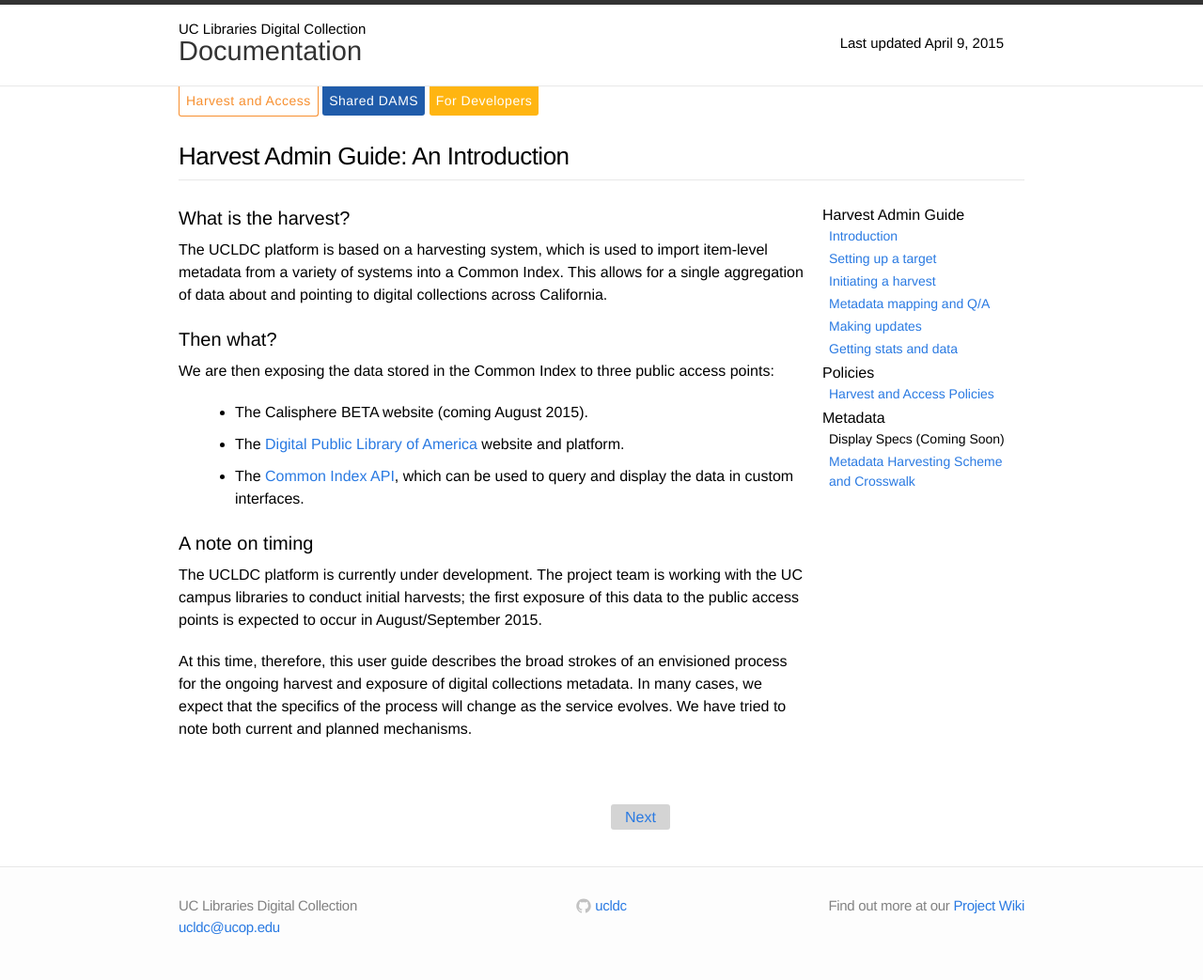
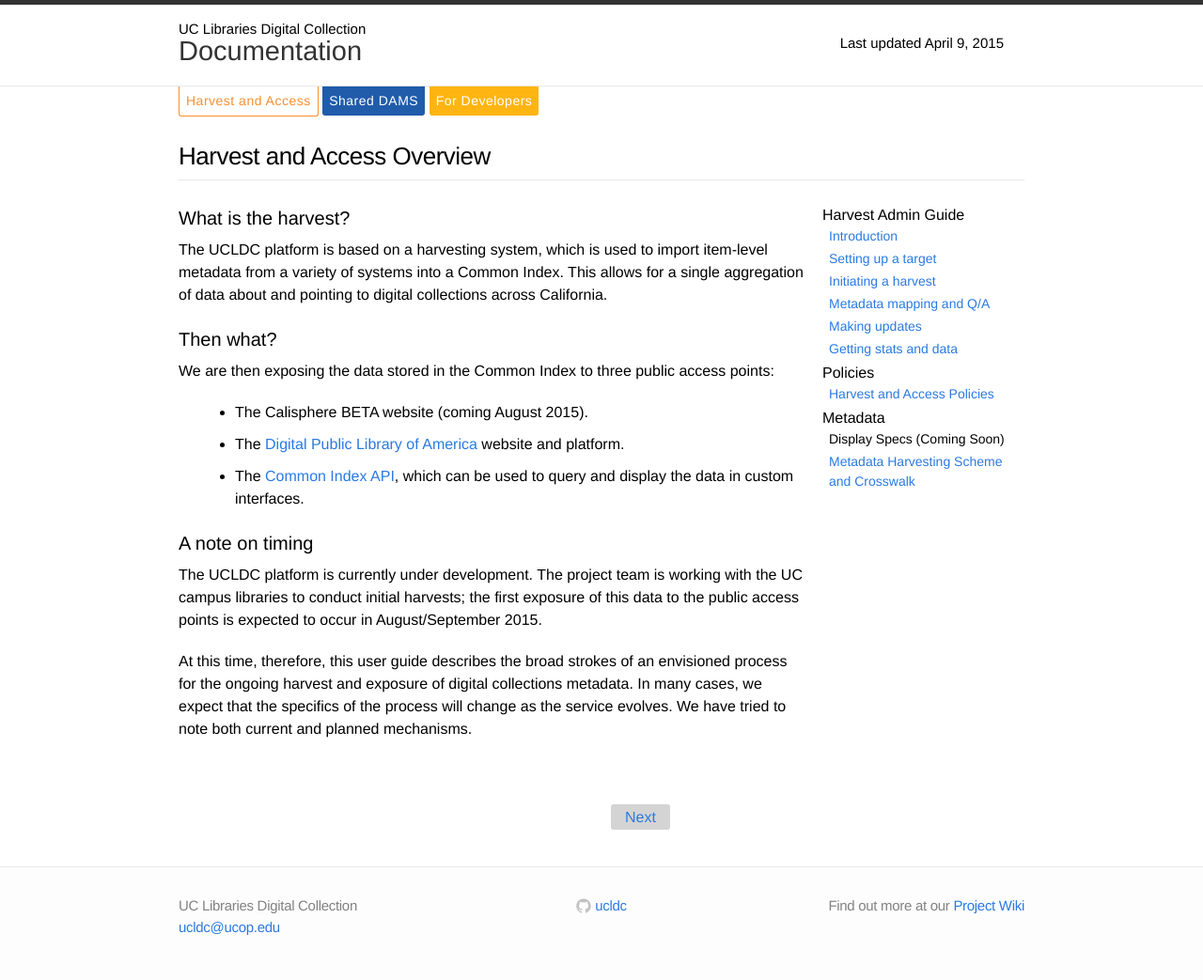
Before and after one commit to ucldc/ucldc-docs, a Jekyll site: the page built from docs/registry/index.md, in a window 1280 px wide. Shown: the whole page at 94% size. Built offline with Jekyll 4.4.1, drawn with Linux system fonts in a browser that asks for light colours; nearby versions of some CDN libraries.

Commit message:
Update index.md

```diff
--- a/docs/registry/index.md
+++ b/docs/registry/index.md
@@ -1,6 +1,6 @@
 ---
 layout: registry-doc
-title: Harvest Admin Guide&#58; An Introduction
+title: Harvest and Access Overview
 next_section: registry/setup
 permalink: /docs/registry/index/
 breadcrumbs: Calisphere Admin Guide
```
